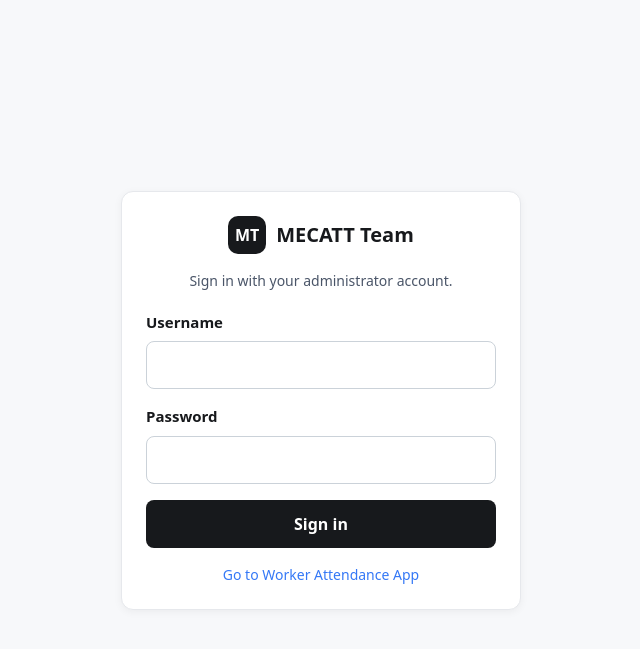
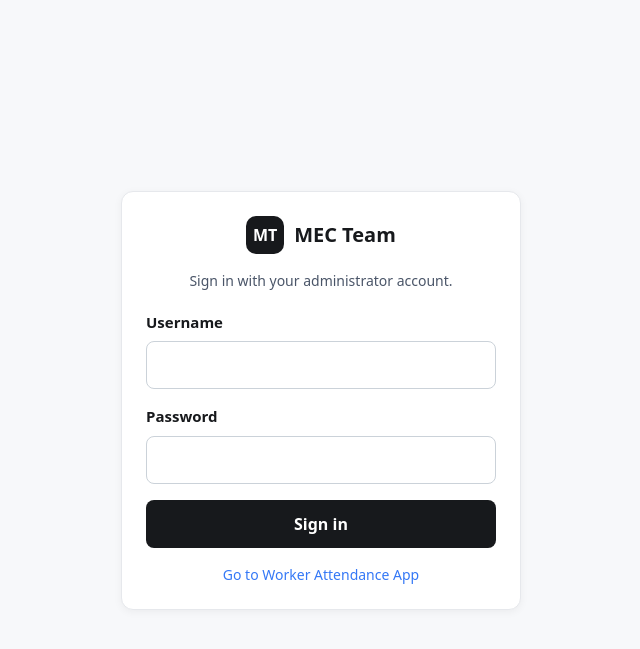
Before and after one commit to Sachin21393/mec-attendance, a Spring Boot app: page /admin/ in a window 1280 px wide. Shown: the top 649 px of the page, without its empty margins (319-959 px from the left). Run offline with Spring Boot 4, Linux system fonts and the light colour scheme; data that the repository does not hold is empty; some of the project's set-up classes (security, data sources, template engines, error pages and the like) are left out, and stand-ins take their place; database files in the repository are not loaded.

Commit message:
Rename app to MEC Team and deployed service to MEC Team Attendance

```diff
--- a/pom.xml
+++ b/pom.xml
@@ -14,8 +14,8 @@
     <groupId>com.example</groupId>
     <artifactId>workforce-attendance</artifactId>
     <version>0.1.0-SNAPSHOT</version>
-    <name>Workforce Attendance PWA</name>
-    <description>Mobile-first Workforce Attendance PWA and Admin Dashboard</description>
+    <name>MEC Team Attendance</name>
+    <description>Mobile-first MEC Team Attendance PWA and Admin Dashboard</description>
 
     <properties>
         <java.version>21</java.version>
--- a/render.yaml
+++ b/render.yaml
@@ -1,6 +1,6 @@
 services:
   - type: web
-    name: workforce-attendance
+    name: mec-team-attendance
     runtime: docker
     plan: free
     dockerfilePath: ./Dockerfile
@@ -9,7 +9,7 @@ services:
     envVars:
       - key: DATABASE_URL
         fromDatabase:
-          name: workforce-attendance-db
+          name: mec-team-attendance-db
           property: connectionString
       - key: SPRING_PROFILES_ACTIVE
         value: prod
@@ -33,7 +33,7 @@ services:
         value: Asia/Kolkata
 
 databases:
-  - name: workforce-attendance-db
+  - name: mec-team-attendance-db
     plan: free
     databaseName: attendance
     user: attendance
--- a/src/main/java/com/example/attendance/auth/AdminBootstrapRunner.java
+++ b/src/main/java/com/example/attendance/auth/AdminBootstrapRunner.java
@@ -71,7 +71,7 @@ public class AdminBootstrapRunner implements ApplicationRunner {
         Instant now = Instant.now();
         AttendanceSettings settings = new AttendanceSettings(
                 UUID.randomUUID(),
-                "MECATT Team",
+                "MEC Team",
                 properties.getDefaults().getTimezone(),
                 LocalTime.of(9, 0),
                 15,
--- a/src/main/java/com/example/attendance/common/OpenApiConfig.java
+++ b/src/main/java/com/example/attendance/common/OpenApiConfig.java
@@ -12,7 +12,7 @@ public class OpenApiConfig {
     public OpenAPI attendanceOpenApi() {
         return new OpenAPI()
                 .info(new Info()
-                        .title("MECATT Team Attendance API")
+                        .title("MEC Team Attendance API")
                         .version("v1")
                         .description("REST API for mobile-first worker attendance and responsive admin dashboard."));
     }
--- a/src/main/resources/application.yml
+++ b/src/main/resources/application.yml
@@ -1,6 +1,6 @@
 spring:
   application:
-    name: workforce-attendance
+    name: mec-team-attendance
   jpa:
     open-in-view: false
     hibernate:
--- a/src/main/resources/static/admin/index.html
+++ b/src/main/resources/static/admin/index.html
@@ -3,7 +3,7 @@
 <head>
   <meta charset="UTF-8">
   <meta name="viewport" content="width=device-width, initial-scale=1.0">
-  <title>MECATT Team — Admin Dashboard</title>
+  <title>MEC Team Attendance — Admin Dashboard</title>
   <link rel="icon" href="/assets/icon.svg" type="image/svg+xml">
   <link rel="stylesheet" href="/shared/styles.css">
   <link rel="stylesheet" href="/admin/admin.css">
@@ -14,7 +14,7 @@
     <section class="card login-card">
       <div class="brand-row" style="justify-content: center; margin-bottom: 16px;">
         <span class="brand-badge" aria-hidden="true">MT</span>
-        <h1 style="margin: 0; font-size: 1.25rem;">MECATT Team</h1>
+        <h1 style="margin: 0; font-size: 1.25rem;">MEC Team</h1>
       </div>
       <p class="helper-text" style="text-align: center; margin-bottom: 20px;">
         Sign in with your administrator account.
@@ -44,7 +44,7 @@
         <div class="brand-row">
           <span class="brand-badge" aria-hidden="true">MT</span>
           <div>
-            <div class="brand-name">MECATT Team</div>
+            <div class="brand-name">MEC Team</div>
             <div class="brand-sub">Admin Console</div>
           </div>
         </div>
@@ -71,7 +71,7 @@
         <div class="topbar-left">
           <button id="btn-open-nav" type="button" class="btn btn-secondary mobile-only" aria-label="Open navigation">Menu</button>
           <div>
-            <h1 id="topbar-workplace" class="topbar-title">MECATT Team</h1>
+            <h1 id="topbar-workplace" class="topbar-title">MEC Team</h1>
             <span id="topbar-timezone" class="tz-pill">Timezone: -</span>
           </div>
         </div>
--- a/src/main/resources/static/index.html
+++ b/src/main/resources/static/index.html
@@ -3,7 +3,7 @@
 <head>
   <meta charset="UTF-8">
   <meta name="viewport" content="width=device-width, initial-scale=1.0">
-  <title>MECATT Team</title>
+  <title>MEC Team Attendance</title>
   <link rel="icon" href="/assets/icon.svg" type="image/svg+xml">
   <link rel="stylesheet" href="/shared/styles.css">
   <style>
@@ -44,7 +44,7 @@
   <main class="portal-shell">
     <section class="card portal-card">
       <div class="portal-brand" aria-hidden="true">MT</div>
-      <h1 style="margin: 0 0 8px;">MECATT Team</h1>
+      <h1 style="margin: 0 0 8px;">MEC Team</h1>
       <p class="helper-text">Choose your workspace to continue.</p>
       <div class="portal-actions">
         <a class="btn btn-primary btn-block" href="/worker/">Worker Attendance App</a>
--- a/src/main/resources/static/service-worker.js
+++ b/src/main/resources/static/service-worker.js
@@ -1,4 +1,4 @@
-const CACHE_NAME = 'mecatt-team-shell-v6';
+const CACHE_NAME = 'mec-team-shell-v7';
 const STATIC_ASSETS = [
   '/',
   '/index.html',
--- a/src/main/resources/static/worker/index.html
+++ b/src/main/resources/static/worker/index.html
@@ -6,8 +6,8 @@
   <meta name="theme-color" content="#17191C">
   <meta name="apple-mobile-web-app-capable" content="yes">
   <meta name="apple-mobile-web-app-status-bar-style" content="default">
-  <meta name="apple-mobile-web-app-title" content="MECATT Team">
-  <title>MECATT Team — Worker</title>
+  <meta name="apple-mobile-web-app-title" content="MEC Team">
+  <title>MEC Team Attendance — Worker</title>
   <link rel="manifest" href="/manifest.webmanifest">
   <link rel="icon" href="/assets/icon.svg" type="image/svg+xml">
   <link rel="apple-touch-icon" href="/assets/icon-192.png">
@@ -20,7 +20,7 @@
       <div class="worker-brand">
         <span class="worker-logo" aria-hidden="true">MT</span>
         <div>
-          <h1 class="worker-title">MECATT Team</h1>
+          <h1 class="worker-title">MEC Team</h1>
           <p id="mock-mode-badge" class="mock-pill" hidden>[MOCK BIOMETRICS] Dev mode</p>
         </div>
       </div>
```
Also changed, not shown: src/main/resources/static/manifest.webmanifest, 2 other files.
